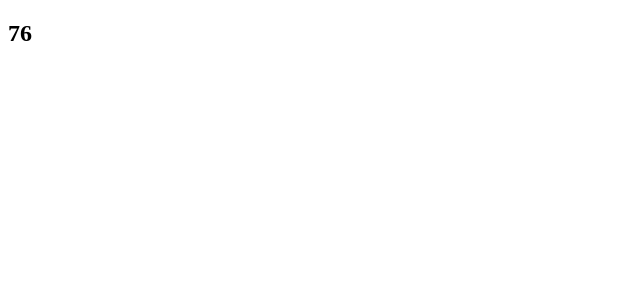
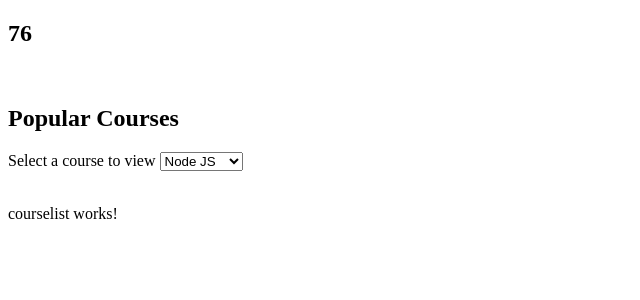
Before and after one commit to harshadasawant/infiniteAngular, an Angular app: page / in a window 1280 px wide. Shown: the top 300 px of the page, without its empty margins (0-640 px from the left). Built offline with nearby package versions, Linux system fonts and the light colour scheme.

Commit message:
nested component

```diff
--- a/src/app/app.component.html
+++ b/src/app/app.component.html
@@ -43,3 +43,20 @@
 <app-comp1></app-comp1>
 <app-comp2></app-comp2>
 <p (click)="changeName()">click on this text</p> -->
+<br>
+<!-- <button (click)="show=true">View Courses list</button><br/><br/>
+<div *ngIf="show">
+    <app-courselist></app-courselist>
+</div> -->
+
+<h2> Popular Courses </h2>
+Select a course to view
+<select #course (change)="cl.changeCourse(course.value)">
+    <option value="Node JS">Node JS</option>
+    <option value="Typescript">Typescript</option>
+    <option value="Angular">Angular</option>
+    <option value="React JS">React JS</option>
+</select>
+<br/>
+<br/>
+<app-courselist #cl="courselist"></app-courselist>
--- a/src/app/app.component.ts
+++ b/src/app/app.component.ts
@@ -14,5 +14,7 @@ export class AppComponent {
 }
 
 isValid=true;
+show!: boolean;
+
 
 }
--- a/src/app/app.module.ts
+++ b/src/app/app.module.ts
@@ -10,6 +10,7 @@ import { Comp2Component } from './comp2/comp2.component';
 import { RedElDirective } from './red-el.directive';
 import { FormsModule } from '@angular/forms';
 import { UsdInrPipe } from './pipes/usd-inr.pipe';
+import { CourselistComponent } from './courselist/courselist.component';
 
 @NgModule({
   declarations: [
@@ -18,7 +19,8 @@ import { UsdInrPipe } from './pipes/usd-inr.pipe';
     Comp1Component,
     Comp2Component,
     RedElDirective,
-    UsdInrPipe
+    UsdInrPipe,
+    CourselistComponent
   ],
   imports: [
     BrowserModule,
--- /dev/null
+++ b/src/app/courselist/courselist.component.css
@@ -0,0 +1,3 @@
+tr{
+    text-align:center;
+}
--- /dev/null
+++ b/src/app/courselist/courselist.component.html
@@ -0,0 +1,15 @@
+<p>courselist works!</p>
+<table border="1" *ngIf="course">
+    <thead>
+      <tr>
+        <th>Course ID</th>
+        <th>Course Name</th>
+      </tr>
+    </thead>
+    <tbody>
+      <tr *ngFor="let c of course">
+        <td>{{c.courseId}}</td>
+        <td>{{c.courseName}}</td>
+      </tr>
+    </tbody>
+  </table>
--- /dev/null
+++ b/src/app/courselist/courselist.component.ts
@@ -0,0 +1,26 @@
+import { Component } from '@angular/core';
+
+@Component({
+  selector: 'app-courselist',
+  templateUrl: './courselist.component.html',
+  styleUrls: ['./courselist.component.css'],
+  exportAs: 'courselist'
+
+})
+export class CourselistComponent {
+  courses = [
+    { courseId: 1, courseName: 'Node JS' },
+    { courseId: 2, courseName: 'Typescript' },
+    { courseId: 3, courseName: 'Angular' },
+    { courseId: 4, courseName: 'React JS' }
+  ];
+  course!: any[];
+  changeCourse(name: string) {
+    this.course = [];
+    for (let i = 0; i < this.courses.length; i++) {
+      if (this.courses[i].courseName === name) {
+        this.course.push(this.courses[i]);
+      }
+    }
+  }
+}
```
Also changed, not shown: 2 other files (tests, documents, lock files or other folders).
